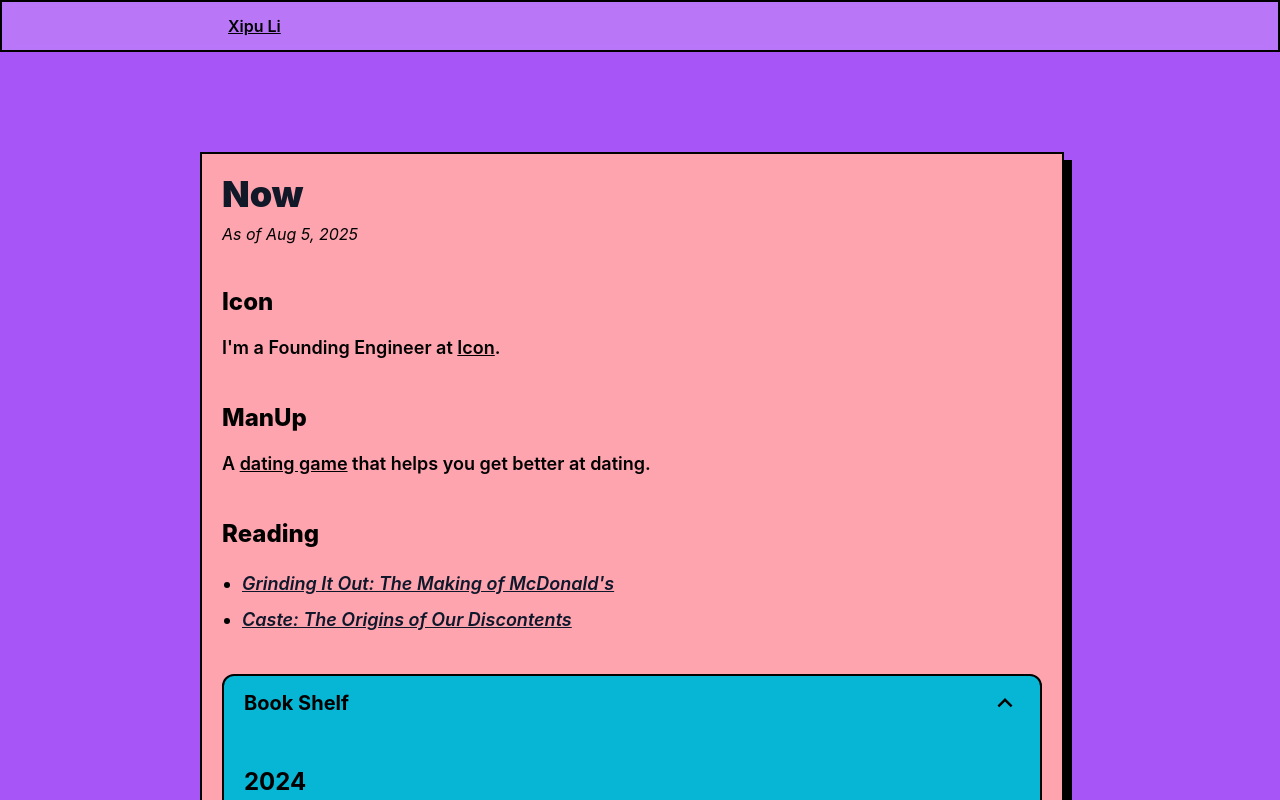
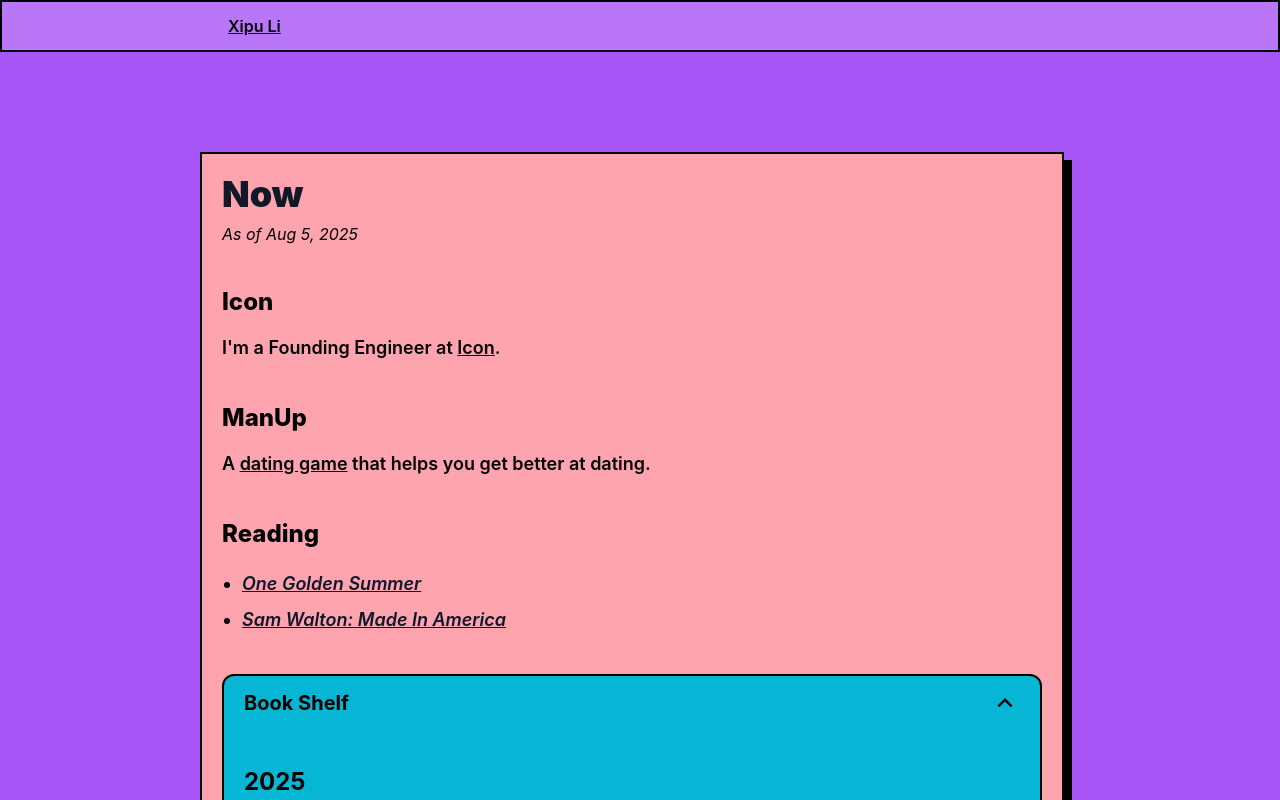
Before and after one commit to GoodluckH/personal-blog, a Next.js app: page /now in a window 1280 px wide. Both pictures are taken after a click on the button "Book Shelf". Shown: the top 800 px of the page. Built offline with nearby package versions, Linux system fonts and the light colour scheme.

Commit message:
update: modify book links and add new book section for 2025

```diff
--- a/pages/now.jsx
+++ b/pages/now.jsx
@@ -52,25 +52,24 @@
               role="list"
               className="text-base sm:text-lg text-slate-600 dark:text-slate-200"
             >
-
               <li>
                 <a
-                  href="https://amzn.to/4eckvn6"
+                  href="https://amzn.to/4li1vpU"
                   target="_blank"
                   rel="noreferrer"
                   className="italic"
                 >
-                  Grinding It Out: The Making of McDonald&#39;s
+                  One Golden Summer
                 </a>
               </li>
               <li>
                 <a
-                  href="https://amzn.to/4dfip4n"
+                  href="https://amzn.to/4meaxp2"
                   target="_blank"
                   rel="noreferrer"
                   className="italic"
                 >
-                  Caste: The Origins of Our Discontents
+                  Sam Walton: Made In America
                 </a>
               </li>
 
@@ -78,6 +77,35 @@
             <h2></h2>
 
             <ExpandableCard title="Book Shelf">
+
+              <h3 className="mt-[10px] md:mt-[20px]">2025</h3>
+              <ul
+                role="list"
+                className="text-base sm:text-lg"
+              >
+                <li>
+                  <a
+                    href="https://amzn.to/4eckvn6"
+                    target="_blank"
+                    rel="noreferrer"
+                    className="italic"
+                  >
+                    Grinding It Out: The Making of McDonald&#39;s
+                  </a>
+                </li>
+                <li>
+                  <a
+                    href="https://amzn.to/4dfip4n"
+                    target="_blank"
+                    rel="noreferrer"
+                    className="italic"
+                  >
+                    Caste: The Origins of Our Discontents
+                  </a>
+                </li>
+
+              </ul>
+
               <h3 className="mt-[10px] md:mt-[20px]">2024</h3>
               <ul
                 role="list"
```
